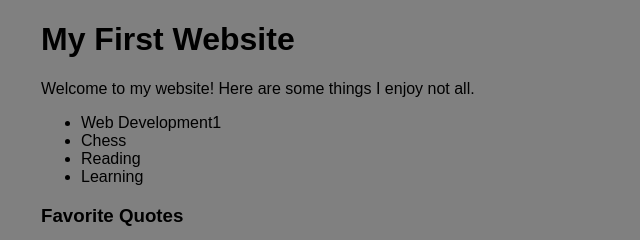
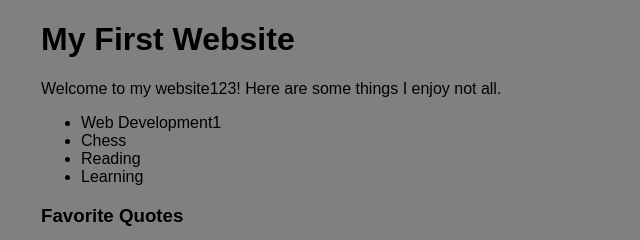
Before and after one commit to siddharth106/HTML_Demo, a plain HTML site: page Assignments/assignment1.html in a window 1280 px wide. Shown: the top 240 px of the page, 299-939 px from the left. Drawn offline with Linux system fonts and the light colour scheme.

Commit message:
Update assignment1.html

```diff
--- a/Assignments/assignment1.html
+++ b/Assignments/assignment1.html
@@ -17,7 +17,7 @@
 	</head>
 	<body>
 		<h1>My First Website </h1>
-		<p> Welcome to my website! Here are some things I enjoy not all. </p>
+		<p> Welcome to my website123! Here are some things I enjoy not all. </p>
 		<ul>
 			<li> Web Development1 </li>
 			<li> Chess </li>
```
